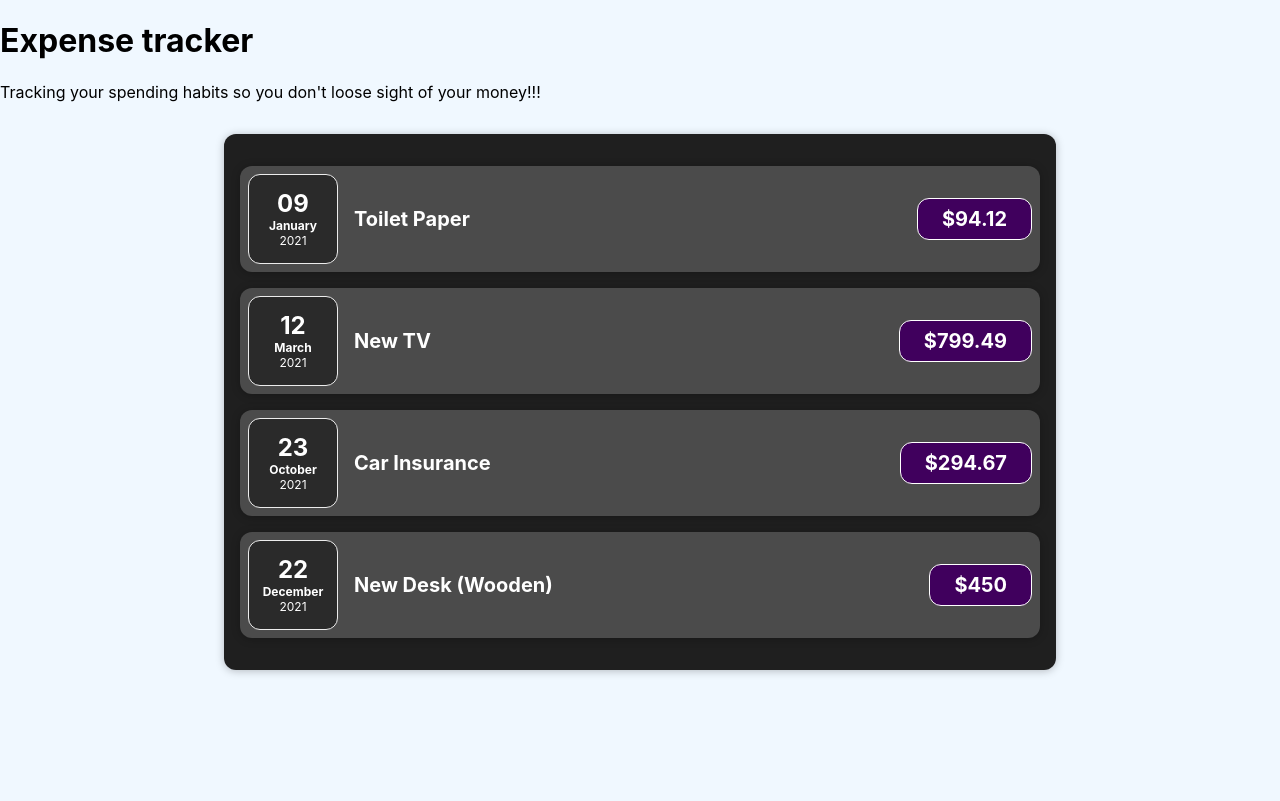
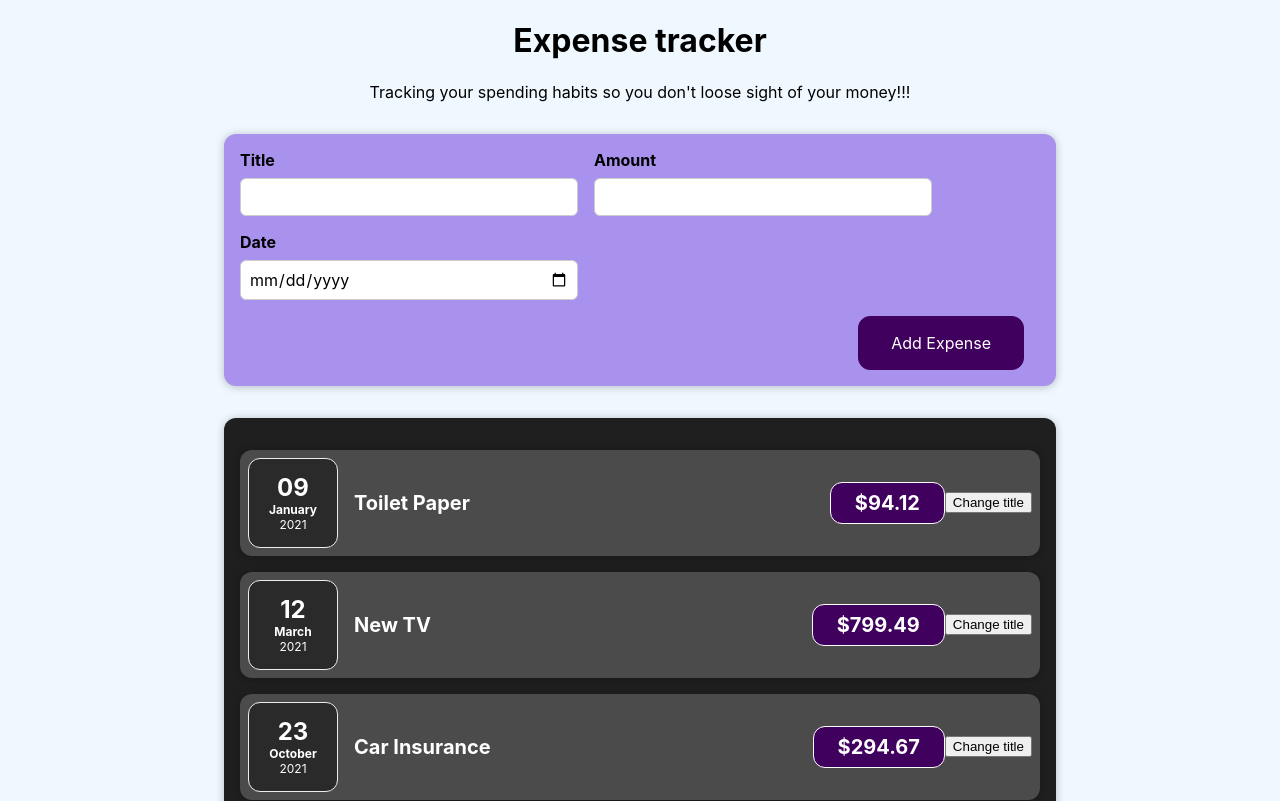
Before and after one commit to Alan114/expense-tracker, a React (Create React App) app: page / in a window 1280 px wide. Shown: the top 801 px of the page. Built offline with nearby package versions, Linux system fonts and the light colour scheme.

Commit message:
made new expense components which take user inputs from form and store it in state

```diff
--- a/src/App.js
+++ b/src/App.js
@@ -1,4 +1,5 @@
 import Expenses from "./components/Expenses/Expenses";
+import NewExpense from "./components/NewExpense/NewExpense";
 
 function App() {
   const expenses = [
@@ -29,6 +30,7 @@
       <p>
         Tracking your spending habits so you don't loose sight of your money!!!
       </p>
+      <NewExpense />
       <Expenses expenses={expenses} />
     </div>
   );
--- a/src/components/Expenses/ExpenseItem.js
+++ b/src/components/Expenses/ExpenseItem.js
@@ -1,16 +1,21 @@
-import React from "react";
+import React, { useState } from "react";
 import Card from "../UI/Card";
 import ExpenseDate from "./ExpenseDate";
 import "./ExpenseItem.css";
 
 function ExpenseItem(props) {
+  const [title, setTitle] = useState(props.title);
+  const handleClick = () => {
+    setTitle("A new hope");
+  };
   return (
     <Card className="expense-item">
       <ExpenseDate date={props.date} />
       <div className="expense-item__description">
-        <h2>{props.title}</h2>
+        <h2>{title}</h2>
         <div className="expense-item__price">${props.amount}</div>
       </div>
+      <button onClick={handleClick}>Change title</button>
     </Card>
   );
 }
--- /dev/null
+++ b/src/components/NewExpense/ExpenseForm.css
@@ -0,0 +1,26 @@
+.new-expense__controls {
+  display: flex;
+  flex-wrap: wrap;
+  gap: 1rem;
+  margin-bottom: 1rem;
+  text-align: left;
+}
+
+.new-expense__control label {
+  font-weight: bold;
+  margin-bottom: 0.5rem;
+  display: block;
+}
+
+.new-expense__control input {
+  font: inherit;
+  padding: 0.5rem;
+  border-radius: 6px;
+  border: 1px solid #ccc;
+  width: 20rem;
+  max-width: 100%;
+}
+
+.new-expense__actions {
+  text-align: right;
+}
--- /dev/null
+++ b/src/components/NewExpense/ExpenseForm.js
@@ -0,0 +1,74 @@
+import React, { useState } from "react";
+import "./ExpenseForm.css";
+
+const ExpenseForm = ({ onSaveExpenseData }) => {
+  const [enteredTitle, setEnteredTitle] = useState("");
+  const [enteredAmount, setEnteredAmount] = useState("");
+  const [enteredDate, setEnteredDate] = useState("");
+
+  const handleTitleChange = e => {
+    setEnteredTitle(e.target.value);
+  };
+
+  const handleAmountChange = e => {
+    setEnteredAmount(e.target.value);
+  };
+
+  const handleDateChange = e => {
+    setEnteredDate(e.target.value);
+  };
+
+  const handleSubmit = e => {
+    e.preventDefault();
+    const expenseData = {
+      title: enteredTitle,
+      amount: enteredAmount,
+      date: new Date(enteredDate),
+    };
+
+    onSaveExpenseData(expenseData);
+    setEnteredTitle("");
+    setEnteredAmount("");
+    setEnteredDate("");
+  };
+
+  return (
+    <form onSubmit={handleSubmit}>
+      <div className="new-expense__controls">
+        <div className="new-expense__control">
+          <label>Title</label>
+          <input
+            type="text"
+            value={enteredTitle}
+            onChange={handleTitleChange}
+          />
+        </div>
+        <div className="new-expense__control">
+          <label>Amount</label>
+          <input
+            type="number"
+            min="0.01"
+            step="0.01"
+            value={enteredAmount}
+            onChange={handleAmountChange}
+          />
+        </div>
+        <div className="new-expense__control">
+          <label>Date</label>
+          <input
+            type="date"
+            min="2020-01-01"
+            max="2022-12-31"
+            value={enteredDate}
+            onChange={handleDateChange}
+          />
+        </div>
+      </div>
+      <div className="new-expense__actions">
+        <button type="submit">Add Expense</button>
+      </div>
+    </form>
+  );
+};
+
+export default ExpenseForm;
--- /dev/null
+++ b/src/components/NewExpense/NewExpense.css
@@ -0,0 +1,38 @@
+.new-expense {
+  background-color: #a892ee;
+  padding: 1rem;
+  margin: 2rem auto;
+  width: 50rem;
+  max-width: 95%;
+  border-radius: 12px;
+  text-align: center;
+  box-shadow: 0 1px 8px rgba(0, 0, 0, 0.25);
+}
+
+.new-expense button {
+  font: inherit;
+  cursor: pointer;
+  padding: 1rem 2rem;
+  border: 1px solid #40005d;
+  background-color: #40005d;
+  color: white;
+  border-radius: 12px;
+  margin-right: 1rem;
+}
+
+.new-expense button:hover,
+.new-expense button:active {
+  background-color: #510674;
+  border-color: #510674;
+}
+
+.new-expense button.alternative {
+  color: #220131;
+  border-color: transparent;
+  background-color: transparent;
+}
+
+.new-expense button.alternative:hover,
+.new-expense button.alternative:active {
+  background-color: #ddb3f8;
+}
--- /dev/null
+++ b/src/components/NewExpense/NewExpense.js
@@ -0,0 +1,20 @@
+import React from "react";
+import ExpenseForm from "./ExpenseForm";
+import "./NewExpense.css";
+
+const NewExpense = () => {
+  const handleSaveExpenseData = enteredExpenseData => {
+    const expenseData = {
+      ...enteredExpenseData,
+      id: Math.random().toString(),
+    };
+    console.log(expenseData);
+  };
+  return (
+    <div className="new-expense">
+      <ExpenseForm onSaveExpenseData={handleSaveExpenseData} />
+    </div>
+  );
+};
+
+export default NewExpense;
--- a/src/index.css
+++ b/src/index.css
@@ -7,3 +7,8 @@
   -moz-osx-font-smoothing: grayscale;
   background-color: aliceblue;
 }
+
+.App h1,
+p {
+  text-align: center;
+}
```
